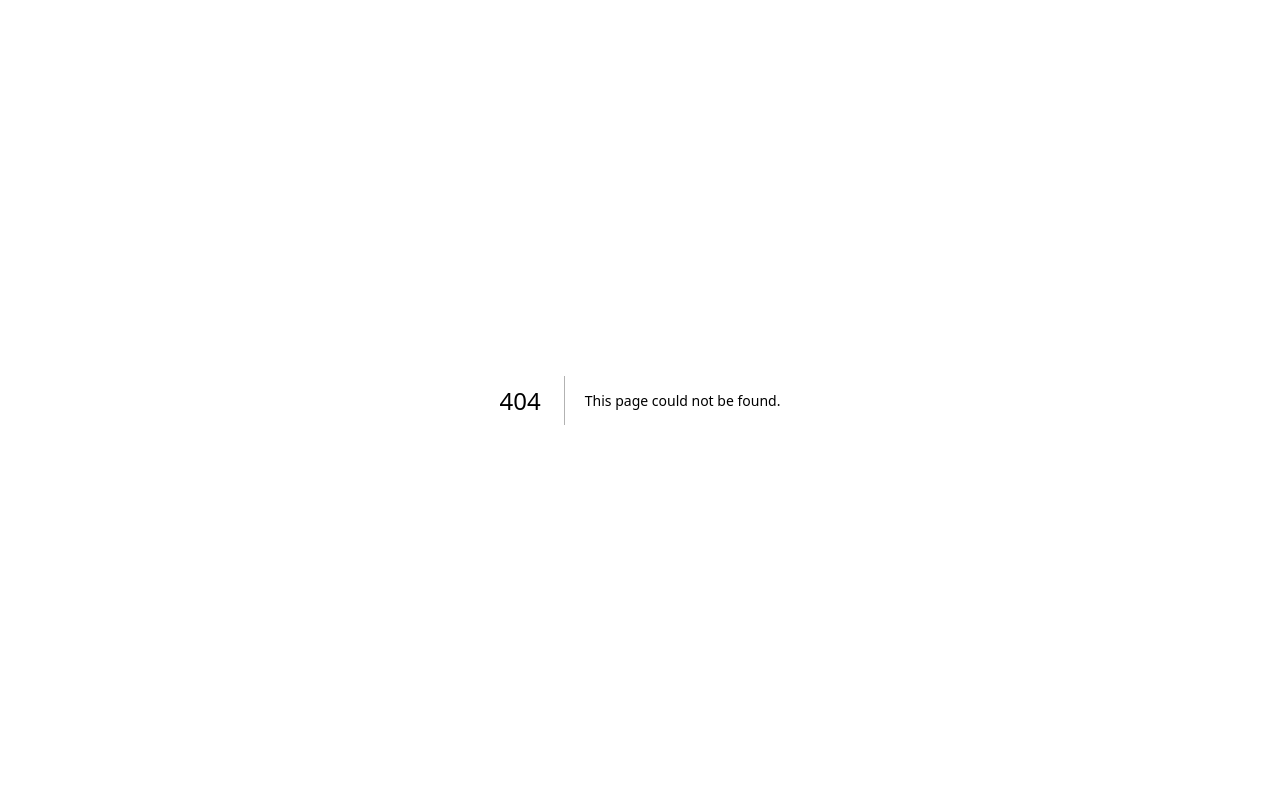
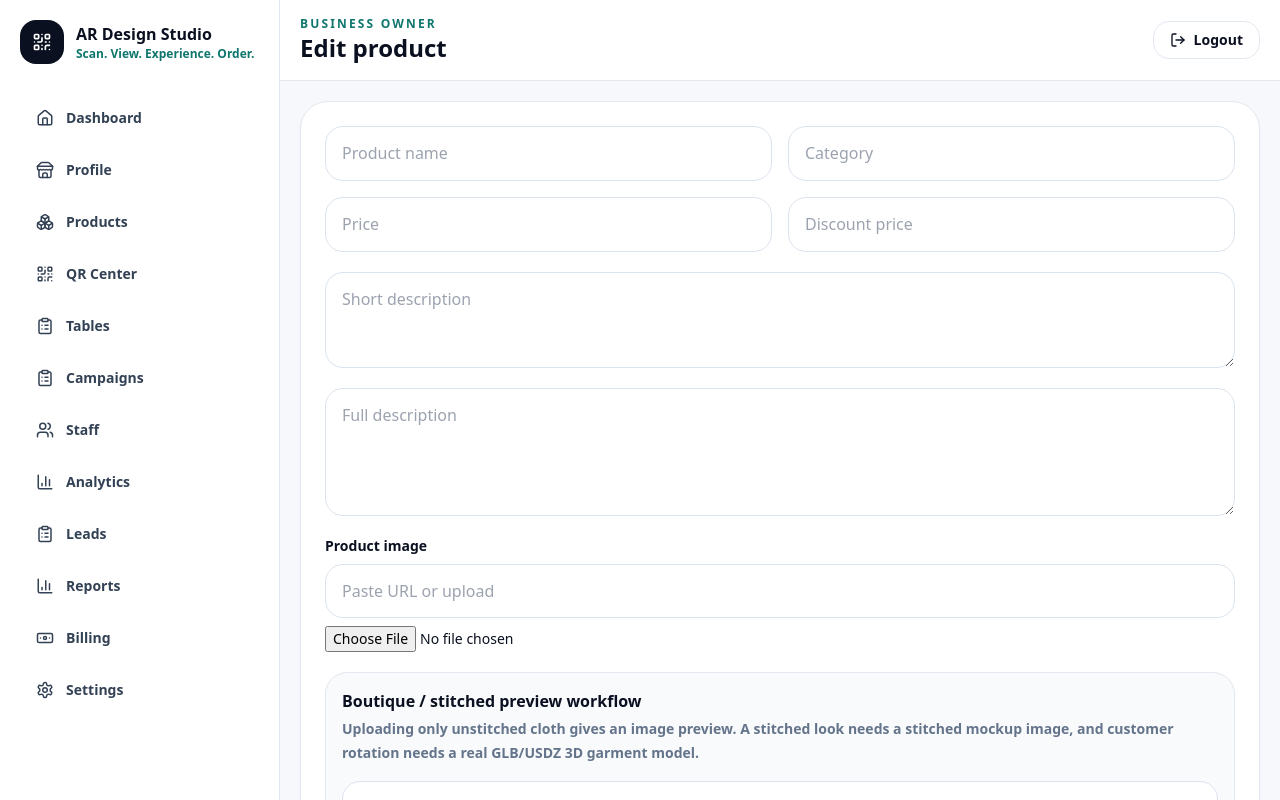
Before and after one commit to swaich-Techno/ar-design-studio, a Next.js app: page /business/products/1/edit in a window 1280 px wide. Before the commit this address had no page. Shown: the top 800 px of the page. Built offline with nearby package versions, Linux system fonts and the light colour scheme; no server answers.

Commit message:
Add files via upload

```diff
--- /dev/null
+++ b/app/business/products/[id]/edit/page.jsx
@@ -0,0 +1,11 @@
+import { DashboardShell } from "@/components/dashboards/DashboardShell";
+import { ProductForm } from "@/components/forms/ProductForm";
+
+export default async function EditProductPage({ params }) {
+  const { id } = await params;
+  return (
+    <DashboardShell role="BUSINESS_OWNER" title="Edit product">
+      <ProductForm productId={id} />
+    </DashboardShell>
+  );
+}
```
